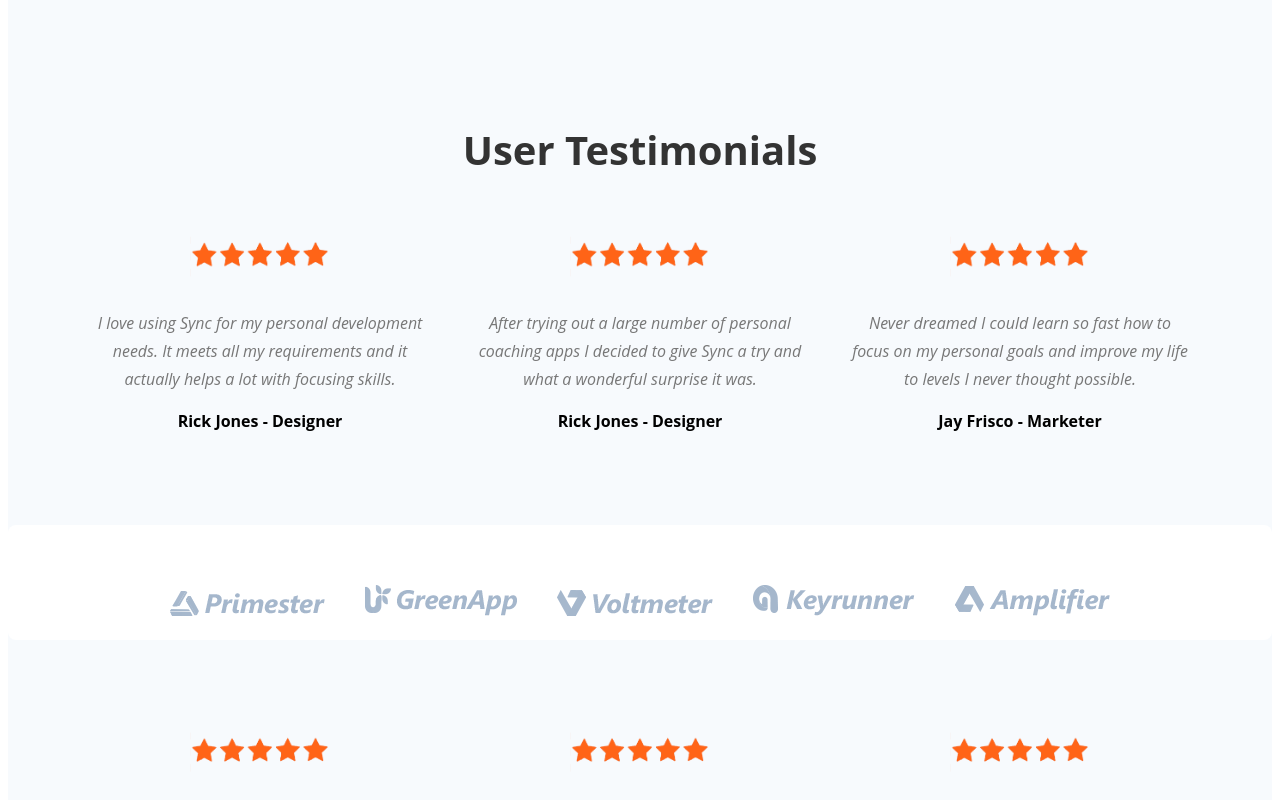
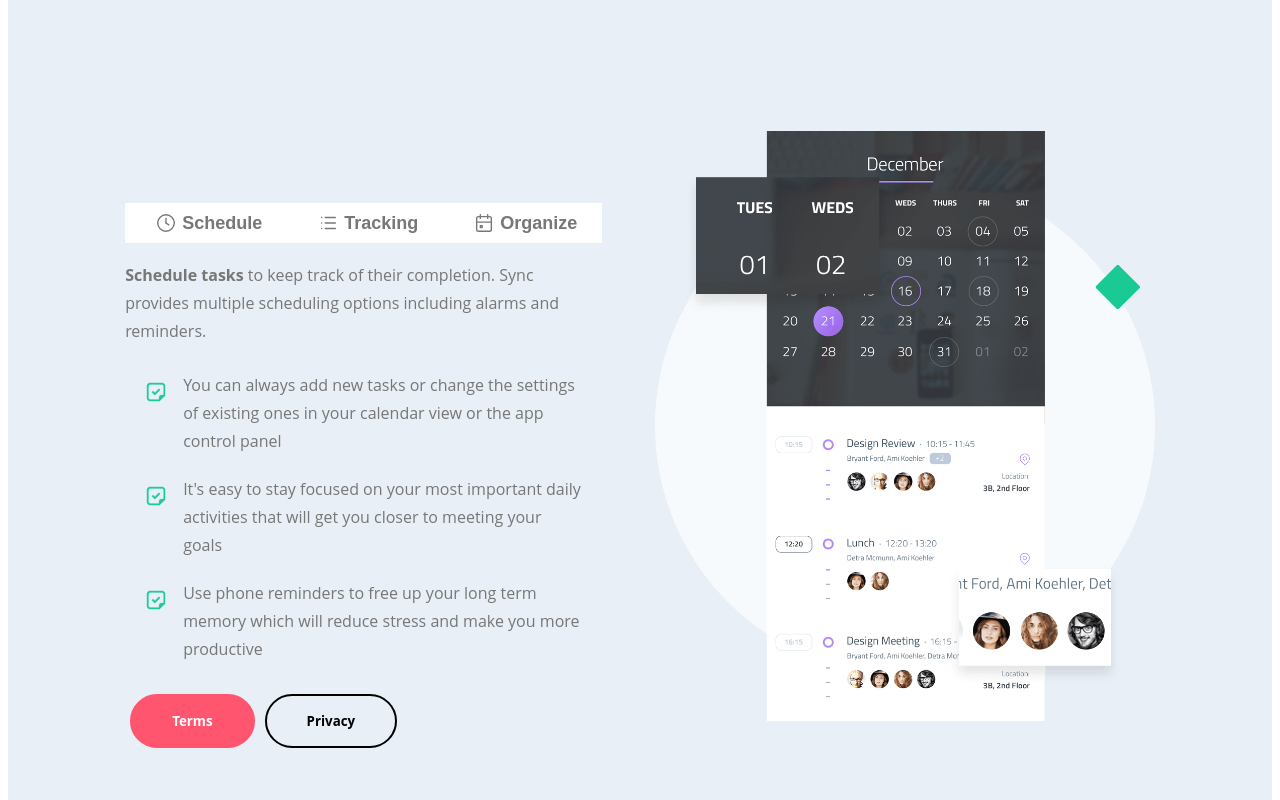
Before and after one commit to Brianclikclak/Web-Replic-Whit_Vue, a Vue app: page / in a window 1280 px wide. Shown: the part 2320-3120 px from the top of the page. Built offline with nearby package versions, Linux system fonts and the light colour scheme.

Commit message:
calendar component fusioned

```diff
--- a/src/App.vue
+++ b/src/App.vue
@@ -7,6 +7,7 @@
   import SecondMobile from './components/SecondMobile.vue';
   import FooterPage from './components/FooterPage.vue';
   import FormLogin from './components/FormLogin.vue';
+  import Calendar from './components/Calendar.vue';
 
 </script>
 
@@ -15,6 +16,7 @@
   <AppIntro />
   <DescriptionSection/>
   <OrganizeSection/>
+  <Calendar/>
   <UserTestimonials/>
   <SecondMobile/>
   <FooterPage/>
--- /dev/null
+++ b/src/components/Calendar.vue
@@ -0,0 +1,202 @@
+<script setup>
+</script>
+
+<template>
+<section class="section-calendar">
+            <article class="article-calendar">
+            <div class="calendar-buttons-div">
+                    <button>
+                        <div class="button-inside">
+                        <svg class="icon-button-calendar" xmlns="http://www.w3.org/2000/svg"  width="44" height="44" viewBox="0 0 24 24" stroke-width="1.5" stroke="#777" fill="none" stroke-linecap="round" stroke-linejoin="round">
+                        <path stroke="none" d="M0 0h24v24H0z" fill="none"/>
+                        <path d="M12 12m-9 0a9 9 0 1 0 18 0a9 9 0 1 0 -18 0" />
+                        <path d="M12 12l3 2" />
+                        <path d="M12 7v5" />
+                        </svg>Schedule
+                    </div>
+                    </button>
+                    <button>
+                        <div class="button-inside">
+                        <svg class="icon-button-calendar" xmlns="http://www.w3.org/2000/svg"  width="44" height="44" viewBox="0 0 24 24" stroke-width="1.5" stroke="#777" fill="none" stroke-linecap="round" stroke-linejoin="round">
+                        <path stroke="none" d="M0 0h24v24H0z" fill="none"/>
+                        <path d="M9 6l11 0" />
+                        <path d="M9 12l11 0" />
+                        <path d="M9 18l11 0" />
+                        <path d="M5 6l0 .01" />
+                        <path d="M5 12l0 .01" />
+                        <path d="M5 18l0 .01" />
+                        </svg>Tracking
+                    </div>
+                    </button>
+                    <button>
+                        <div class="button-inside">
+                        <svg class="icon-button-calendar" xmlns="http://www.w3.org/2000/svg"  width="18px" height="18px" viewBox="0 0 24 24" stroke-width="1.5" stroke="#777" fill="none" stroke-linecap="round" stroke-linejoin="round">
+                        <path stroke="none" d="M0 0h24v24H0z" fill="none"/>
+                        <path d="M4 5m0 2a2 2 0 0 1 2 -2h12a2 2 0 0 1 2 2v12a2 2 0 0 1 -2 2h-12a2 2 0 0 1 -2 -2z" />
+                        <path d="M16 3l0 4" />
+                        <path d="M8 3l0 4" />
+                        <path d="M4 11l16 0" />
+                        <path d="M8 15h2v2h-2z" />
+                        </svg>Organize
+                    </div>
+                    </button>
+            </div>
+            <div class="calendar-text-div">
+                <p><strong>Schedule tasks</strong> to keep track of their completion. Sync provides multiple scheduling options including alarms and reminders.</p>
+                <div class="div-checkiocns">
+
+                </div>
+                <ul class="ul-calendar">
+                    <li  class="checkicon-box"><img class="checkicon" src="../assets/checkIcon.png"> You can always add new tasks or change the settings of existing ones in your calendar view or the app control panel</li>
+                    <li class="checkicon-box"><img class="checkicon" src="../assets/checkIcon.png">It's easy to stay focused on your most important daily activities that will get you closer to meeting your goals</li>
+                    <li class="checkicon-box"><img class="checkicon" src="../assets/checkIcon.png">Use phone reminders to free up your long term memory which will reduce stress and make you more productive</li>
+                </ul>
+            </div>
+            <div class="buttons-typ-div">
+                <button class="terms">
+                    Terms
+                </button>
+                <button class="privacy">
+                    Privacy
+                </button>
+            </div>
+        </article>
+            <div class="calendar-img-div">
+                <img class="calendar" src="../assets/description-2-app.png" alt="calendario">
+            </div>
+        </section>
+
+</template>
+
+<style scoped>
+.section-calendar {
+  width: 100%;
+  padding-top: 8rem;
+  padding-bottom: 8rem;
+  background-color: #e8eff6;
+  font-family: "Open Sans", sans-serif;
+  line-height: 1.75rem;
+  font-weight: 400;
+  color: #777;
+  display: flex;
+  justify-content: center;
+  align-items: center;
+}
+
+.article-calendar {
+  margin-top: 6rem;
+  margin-right: -34.5rem;
+}
+
+.calendar-buttons-div {
+  margin-bottom: 1.125rem;
+}
+.button-inside {
+  display: flex;
+  align-items: center;
+}
+
+.calendar-buttons-div button {
+  border: 1px solid transparent;
+  padding: 0.5rem 1.5rem;
+  border-radius: 0;
+  background-color: #fff;
+  color: #777;
+  font-weight: 700;
+  font-size: 1.125rem;
+  text-align: center;
+  align-items: center;
+  stroke: #777;
+}
+
+.calendar-buttons-div button:hover {
+  background-color: #9a67e7;
+  color: #fff;
+}
+
+.calendar-buttons-div button:hover svg {
+  stroke: #fff;
+}
+
+.icon-button-calendar {
+  align-items: center;
+  width: 22px;
+  height: 22px;
+  padding: 0px 5px;
+}
+
+.checkicon {
+  width: 22px;
+  height: 22px;
+  filter: invert(56%) sepia(95%) saturate(370%) hue-rotate(111deg)
+    brightness(96%) contrast(93%);
+  padding: 10px;
+  margin-right: 0.375rem;
+}
+.calendar-text-div {
+  max-width: 50%;
+}
+
+.ul-calendar {
+  list-style: none;
+  padding-left: 0;
+}
+
+.checkicon-box {
+  display: flex;
+  padding: 10px;
+}
+
+.buttons-typ-div {
+  display: flex;
+}
+.terms {
+  padding: 25px 40px;
+  border: 2px solid #ff556e;
+  border-radius: 28px;
+  background-color: #ff556e;
+  color: #fff;
+  font-family: "Open Sans", sans-serif;
+  font-weight: 700;
+  text-decoration: none;
+  transition: all 0.2s;
+  line-height: 0px;
+  margin: 5px;
+  align-items: center;
+}
+.terms:hover {
+  border: 0.125rem solid #ff556e;
+  background-color: transparent;
+  color: #ff556e;
+  text-decoration: none;
+}
+
+.privacy {
+  padding: 25px 40px;
+  border: 2px solid black;
+  border-radius: 28px;
+  background-color: #e8eff6;
+  color: black;
+  font-family: "Open Sans", sans-serif;
+  font-weight: 700;
+  text-decoration: none;
+  transition: all 0.2s;
+  line-height: 0px;
+  margin: 5px;
+  align-items: center;
+}
+.privacy:hover {
+  border: 0.125rem solid #fff;
+  background-color: black;
+  color: #fff;
+  text-decoration: none;
+}
+.calendar-img-div {
+  margin-left: 150px;
+}
+
+.calendar {
+  width: 500px;
+}
+
+</style>
```
